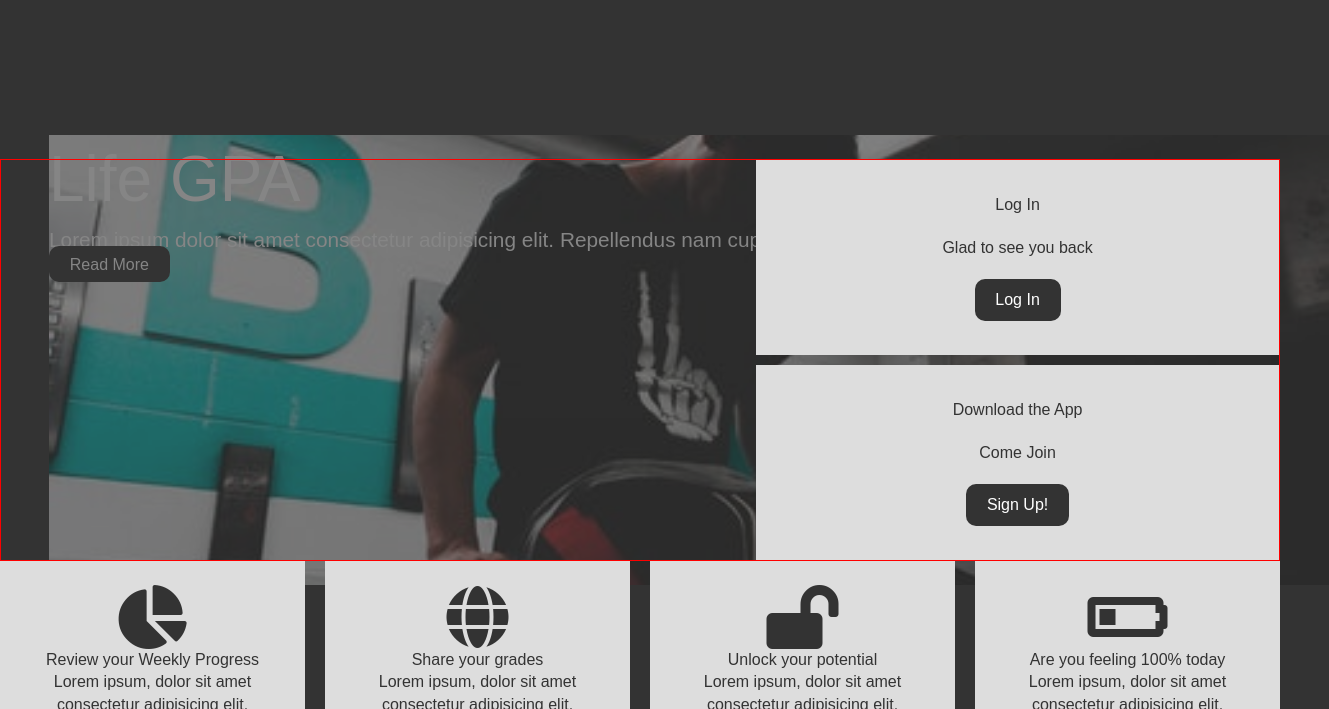
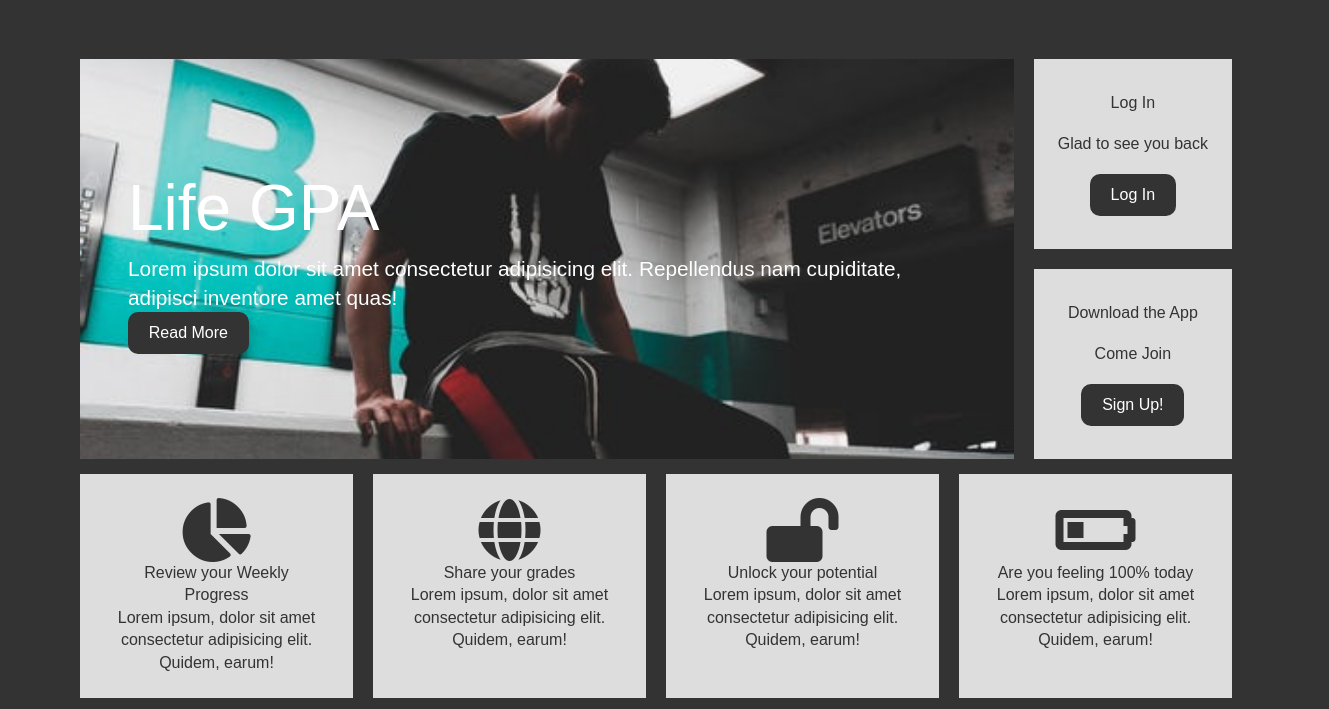
Before and after one commit to lifegpa/landingPage2-LeighMartin, a plain HTML site: page index.html in a window 1280 px wide. Shown: the part 91-800 px from the top of the page, 1329 px wide, since content can reach past the window. Drawn offline with Linux system fonts and the light colour scheme; files whose address does not match are found by name; a web font is replaced by a local one.

Commit message:
index page is almost done

```diff
--- a/index.html
+++ b/index.html
@@ -37,11 +37,11 @@
 
     <section class="top-container">
         <section class="showcase">
-            <div class="bg-image">
-                <h1>Life GPA</h1>
-                <p>Lorem ipsum dolor sit amet consectetur adipisicing elit. Repellendus nam cupiditate, adipisci
-                    inventore amet quas!</p>
-                <a href="#" class="btn">Read More</a>
+            <div class="bg-image"></div>
+            <h1>Life GPA</h1>
+            <p>Lorem ipsum dolor sit amet consectetur adipisicing elit. Repellendus nam cupiditate, adipisci
+                inventore amet quas!</p>
+            <a href="#" class="btn">Read More</a>
         </section>
         <div class="top-box top-box-a">
             <h4>Log In</h4>
@@ -53,7 +53,7 @@
             <p class="calltoaction">Come Join</p>
             <a href="" class="btn">Sign Up!</a>
         </div>
-        </div>
+
     </section>
 
 
@@ -107,7 +107,22 @@
 
     </section>
 
+    <footer>
+        <ul class="social">
+            <ul class="social">
+                <li><i class=" fab fa-facebook fa-4x"></i></li>
+                <li><i class="fab fa-google-plus "></i></li>
+                <li><i class="fab fa-youtube"></i></li>
+                <li><i class="fab fa-instagram"></i></li>
+            </ul>
+        </ul>
+
+    </footer>
+    <footer class="second"></footer>
+
+
     </div>
+
 
 
 
--- a/less/homepage.less
+++ b/less/homepage.less
@@ -1,5 +1,20 @@
+.btn {
+    background: var(--dark);
+    color: var(--light);
+    padding: 0.6rem 1.3rem;
+    text-decoration: none;
+    border: 0;
+    border-radius: 10px;
+}
+
+img {
+    max-width: 100%;
+}
+
 .wrapper {
     display: grid;
+    grid-gap: 20px;
+    box-sizing: border-box;
 
 }
 
@@ -7,20 +22,22 @@
 /* Top Container */
 
 .top-container {
-    margin-top: 250px;
-
-    border: 1px solid red;
+    margin-top: 150px;
+    width: 90%;
+    margin-left: 80px;
     display: grid;
-    grid-gap: 10px;
+    grid-gap: 20px;
     grid-template-areas:
         'showcase showcase top-box-a'
         'showcase showcase top-box-b';
-}
+
 
     /* Showcase */
     .showcase {
+
         grid-area: showcase;
         min-height: 400px;
+        background: url(../files/img/bboy.jpg);
         background-size: cover;
         background-position: center;
         padding: 3rem;
@@ -29,18 +46,6 @@
         align-items: start;
         justify-content: center;
         box-shadow: var(--shadow);
-
-    .bg-image {
-        position: absolute;
-        background-image: url("../files/img/bboy.jpg");
-        background-position: center;
-        background-repeat: no-repeat;
-        background-size: cover;
-        width: 100%;
-        height: 450px;
-        z-index: -1;
-        opacity: 0.4;
-    }
 
 
         h1 {
@@ -55,6 +60,7 @@
             color: var(--light);
         }
     }
+}
 
 /* Top Box */
 .top-box {
@@ -64,7 +70,7 @@
     justify-items: center;
     box-shadow: var(--shadow);
     padding: 1.5rem;
-}
+
 
     .top-box .price {
         font-size: 2.5rem;
@@ -77,9 +83,14 @@
     .top.box-b {
         grid-area: top-box-a;
     }
+}
 
 /* Boxes */
 .boxes {
+    width: 90%;
+    margin-left: 80px;
+    margin-top: 15px;
+    margin-bottom: 15px;
     display: grid;
     grid-gap: 20px;
     grid-template-columns: repeat(auto-fit, minmax(200px, 1fr));
@@ -100,6 +111,14 @@
     grid-gap: 30px;
     grid-template-columns: repeat(2 1fr);
     padding: 3rem;
+    margin-bottom: 15px;
+    width: 90%;
+    margin-left: 80px;
+
+    .btn {
+        display: block;
+        width: 145px;
+    }
 }
 
 /* Portfolio */
@@ -107,22 +126,23 @@
     display: grid;
     grid-gap: 20px;
     grid-template-columns: repeat(auto-fit, minmax(200px, 1fr));
+    margin-left: 80px;
 
 
-    img {
+    .portfolio img {
         width: 100%;
         box-shadow: var(--shadow);
     }
 }
 
 /* Footer */
-footer {
-    margin-top: 2rem;
-    background: var(--dark);
-    color: var(--light);
-    text-align: center;
-    padding: 1rem;
-}
+// footer {
+//     margin-top: 2rem;
+//     background: var(--dark);
+//     color: var(--light);
+//     text-align: center;
+//     padding: 1rem;
+// }
 
 /* Media Queries */
 
--- a/less/navigation.less
+++ b/less/navigation.less
@@ -18,12 +18,12 @@
     box-sizing: border-box;
 }
 
-// body {
-//     margin: 0;
-//     background: (#333);
-//     font-family: 'Work Sans', sans-serif;
-//     font-weight: 400;
-// }
+body {
+    margin: 0;
+    background: (#333);
+    font-family: 'Work Sans', sans-serif;
+    font-weight: 400;
+}
 
 .content {
     height: 200vh;
@@ -141,6 +141,7 @@ nav a:hover {
     transition: opacity 250ms ease-in-out 250ms;
 }
 
+
 @media screen and (min-width: 800px) {
     .nav-toggle-label {
         display: none;
```
Also changed, not shown: css/index.css. Lines whose indentation alone changed are shown as unchanged.
